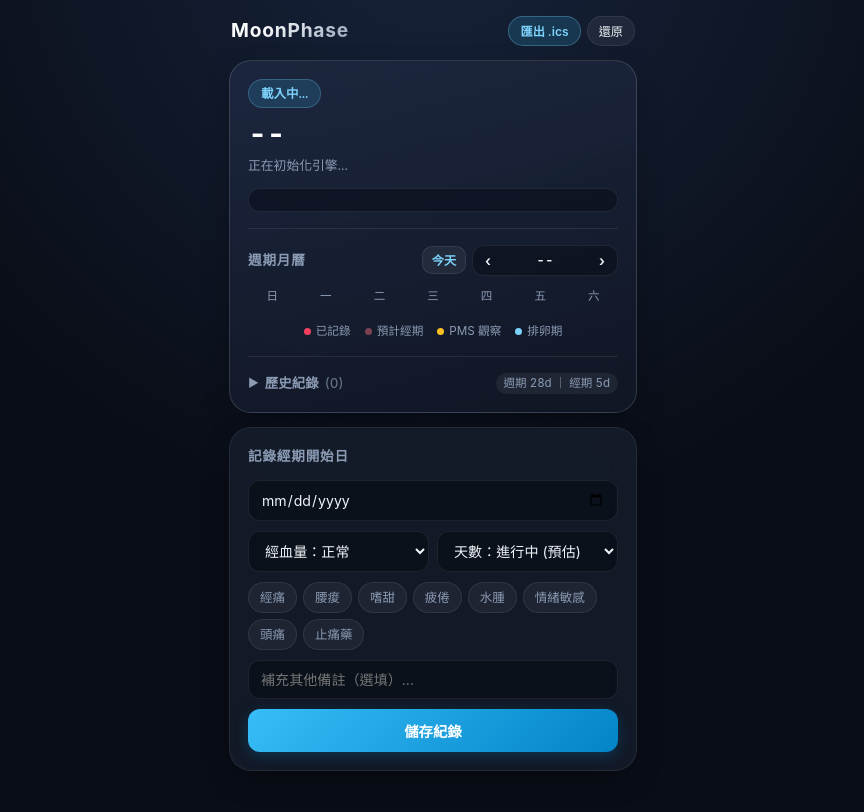
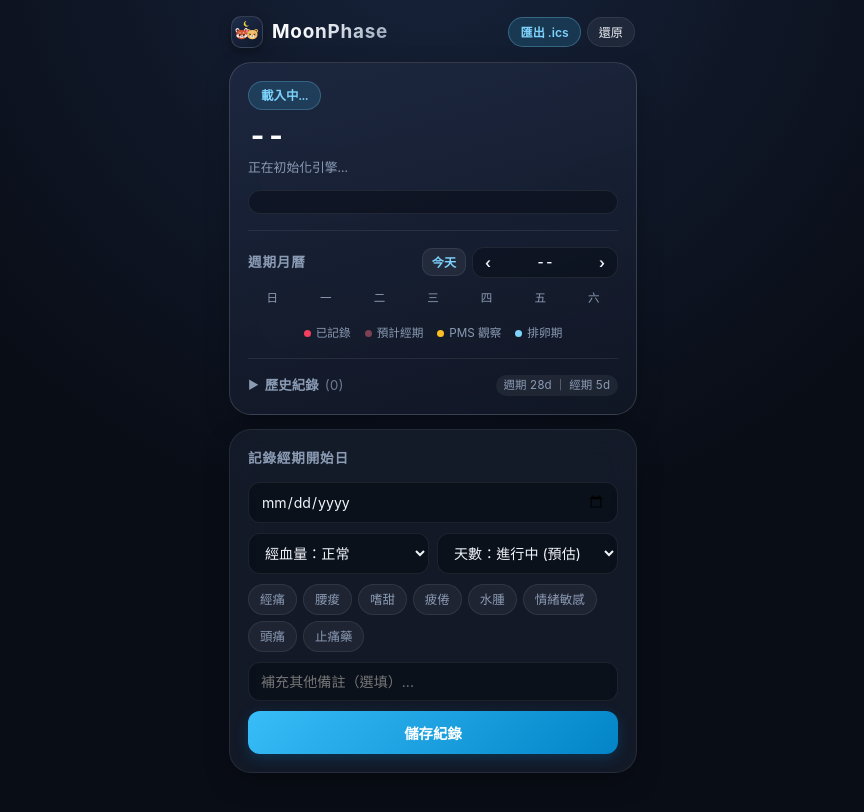
Before and after one commit to charliealias/moonphase, a plain HTML site: page dist/index.html in a window 1280 px wide. Shown: the whole page, without its empty margins (207-1071 px from the left). Drawn offline with Linux system fonts and the light colour scheme.

Commit message:
Add inline SVG chibi red panda and lioness badge next to app title

```diff
--- a/dist/index.html
+++ b/dist/index.html
@@ -53,14 +53,33 @@
       padding: 0 2px;
     }
 
+    .brand-title {
+      display: flex;
+      align-items: center;
+      gap: 9px;
+      flex-shrink: 0;
+    }
+
+    .brand-badge {
+      width: 32px;
+      height: 32px;
+      border-radius: 10px;
+      background: linear-gradient(145deg, #1e2d4a, #0f172a);
+      border: 1px solid rgba(255, 255, 255, 0.14);
+      box-shadow: 0 4px 12px rgba(0, 0, 0, 0.35);
+      display: flex;
+      align-items: center;
+      justify-content: center;
+      flex-shrink: 0;
+    }
+
     h1 {
-      font-size: 1.2rem;
+      font-size: 1.18rem;
       font-weight: 700;
       letter-spacing: 0.04em;
       background: linear-gradient(135deg, #f8fafc 30%, #94a3b8 100%);
       -webkit-background-clip: text;
       -webkit-text-fill-color: transparent;
-      flex-shrink: 0;
     }
 
     .header-actions {
@@ -513,8 +532,80 @@
 </head>
 <body>
 
+  <!-- 頂部標題列：Q版雙角色內嵌 SVG 徽章 + 工具按鈕 -->
   <header>
-    <h1>MoonPhase</h1>
+    <div class="brand-title">
+      <div class="brand-badge" aria-hidden="true">
+        <svg viewBox="0 0 64 64" width="28" height="28" xmlns="http://www.w3.org/2000/svg">
+          <!-- 頂部小新月 -->
+          <path d="M31 7a6.5 6.5 0 1 0 5.6 9.8A5.4 5.4 0 0 1 31 7z" fill="#fde047" opacity="0.95"/>
+
+          <!-- 左側：Q 版小熊貓 -->
+          <g transform="translate(20, 38)">
+            <!-- 耳朵（白邊 + 深棕耳心） -->
+            <ellipse cx="-9.5" cy="-9.5" rx="4.6" ry="5.4" transform="rotate(-24 -9.5 -9.5)" fill="#faf5f0"/>
+            <ellipse cx="-9.2" cy="-9.2" rx="2.7" ry="3.3" transform="rotate(-24 -9.2 -9.2)" fill="#732e1f"/>
+            <ellipse cx="9.5" cy="-9.5" rx="4.6" ry="5.4" transform="rotate(24 9.5 -9.5)" fill="#faf5f0"/>
+            <ellipse cx="9.2" cy="-9.2" rx="2.7" ry="3.3" transform="rotate(24 9.2 -9.2)" fill="#732e1f"/>
+            <!-- 紅棕圓臉 -->
+            <ellipse cx="0" cy="0" rx="12.5" ry="10.8" fill="#d9542e"/>
+            <!-- 兩頰白絨毛 -->
+            <ellipse cx="-7.5" cy="2.8" rx="4.8" ry="3.6" fill="#faf5f0"/>
+            <ellipse cx="7.5" cy="2.8" rx="4.8" ry="3.6" fill="#faf5f0"/>
+            <!-- 白色口鼻 -->
+            <ellipse cx="0" cy="4.2" rx="4.8" ry="3.6" fill="#faf5f0"/>
+            <!-- 招牌白眉點 -->
+            <ellipse cx="-4.2" cy="-3.8" rx="2.1" ry="1.2" transform="rotate(-12 -4.2 -3.8)" fill="#faf5f0"/>
+            <ellipse cx="4.2" cy="-3.8" rx="2.1" ry="1.2" transform="rotate(12 4.2 -3.8)" fill="#faf5f0"/>
+            <!-- 深棕淚腺紋 -->
+            <ellipse cx="-4.8" cy="1.2" rx="1.8" ry="3.1" fill="#5c2117"/>
+            <ellipse cx="4.8" cy="1.2" rx="1.8" ry="3.1" fill="#5c2117"/>
+            <!-- 圓眼與高光 -->
+            <circle cx="-4.8" cy="-0.4" r="1.7" fill="#1e1414"/>
+            <circle cx="-5.3" cy="-0.9" r="0.6" fill="#ffffff"/>
+            <circle cx="4.8" cy="-0.4" r="1.7" fill="#1e1414"/>
+            <circle cx="4.3" cy="-0.9" r="0.6" fill="#ffffff"/>
+            <!-- 粉紅腮紅 -->
+            <ellipse cx="-7.8" cy="2.2" rx="2" ry="1.1" fill="#fb7185" opacity="0.6"/>
+            <ellipse cx="7.8" cy="2.2" rx="2" ry="1.1" fill="#fb7185" opacity="0.6"/>
+            <!-- 鼻頭與微笑 -->
+            <ellipse cx="0" cy="2.9" rx="1.4" ry="1" fill="#261919"/>
+            <path d="M-1.5 4.8 Q0 5.8 1.5 4.8" stroke="#401d19" stroke-width="0.9" fill="none" stroke-linecap="round"/>
+          </g>
+
+          <!-- 右側：Q 版母獅子 -->
+          <g transform="translate(44, 38)">
+            <!-- 圓耳朵 -->
+            <circle cx="-8.8" cy="-8.5" r="4.3" fill="#f0b85c"/>
+            <circle cx="-8.8" cy="-8.5" r="2.4" fill="#7a4724"/>
+            <circle cx="8.8" cy="-8.5" r="4.3" fill="#f0b85c"/>
+            <circle cx="8.8" cy="-8.5" r="2.4" fill="#7a4724"/>
+            <!-- 金沙色圓臉 -->
+            <ellipse cx="0" cy="0" rx="12" ry="10.8" fill="#f2bf67"/>
+            <!-- 奶油口鼻 -->
+            <ellipse cx="0" cy="3.8" rx="5.2" ry="3.8" fill="#fcf0d6"/>
+            <!-- 大眼、小睫毛與高光 -->
+            <circle cx="-4.8" cy="-0.4" r="1.75" fill="#291c14"/>
+            <path d="M-6.2 -1.2 L-7.4 -1.9" stroke="#291c14" stroke-width="0.9" stroke-linecap="round"/>
+            <circle cx="-5.3" cy="-0.9" r="0.6" fill="#ffffff"/>
+            <circle cx="4.8" cy="-0.4" r="1.75" fill="#291c14"/>
+            <path d="M6.2 -1.2 L7.4 -1.9" stroke="#291c14" stroke-width="0.9" stroke-linecap="round"/>
+            <circle cx="4.3" cy="-0.9" r="0.6" fill="#ffffff"/>
+            <!-- 暖珊瑚腮紅 -->
+            <ellipse cx="-7.6" cy="2.2" rx="2" ry="1.1" fill="#f43f5e" opacity="0.45"/>
+            <ellipse cx="7.6" cy="2.2" rx="2" ry="1.1" fill="#f43f5e" opacity="0.45"/>
+            <!-- 粉棕鼻頭與微笑 -->
+            <ellipse cx="0" cy="2.7" rx="1.6" ry="1.1" fill="#8c3d38"/>
+            <path d="M-1.6 4.7 Q0 5.7 1.6 4.7" stroke="#592e1e" stroke-width="0.9" fill="none" stroke-linecap="round"/>
+          </g>
+
+          <!-- 中央小愛心 -->
+          <path d="M32 28.5c-1.1-1.5-3.3-1.2-3.3.7 0 1.6 3.3 3.6 3.3 3.6s3.3-2 3.3-3.6c0-1.9-2.2-2.2-3.3-.7z" fill="#fb7185"/>
+        </svg>
+      </div>
+      <h1>MoonPhase</h1>
+    </div>
+
     <div class="header-actions">
       <button id="installBtn" class="icon-pill-btn">安裝</button>
       <button id="exportIcsBtn" class="icon-pill-btn primary-pill">匯出 .ics</button>
```
